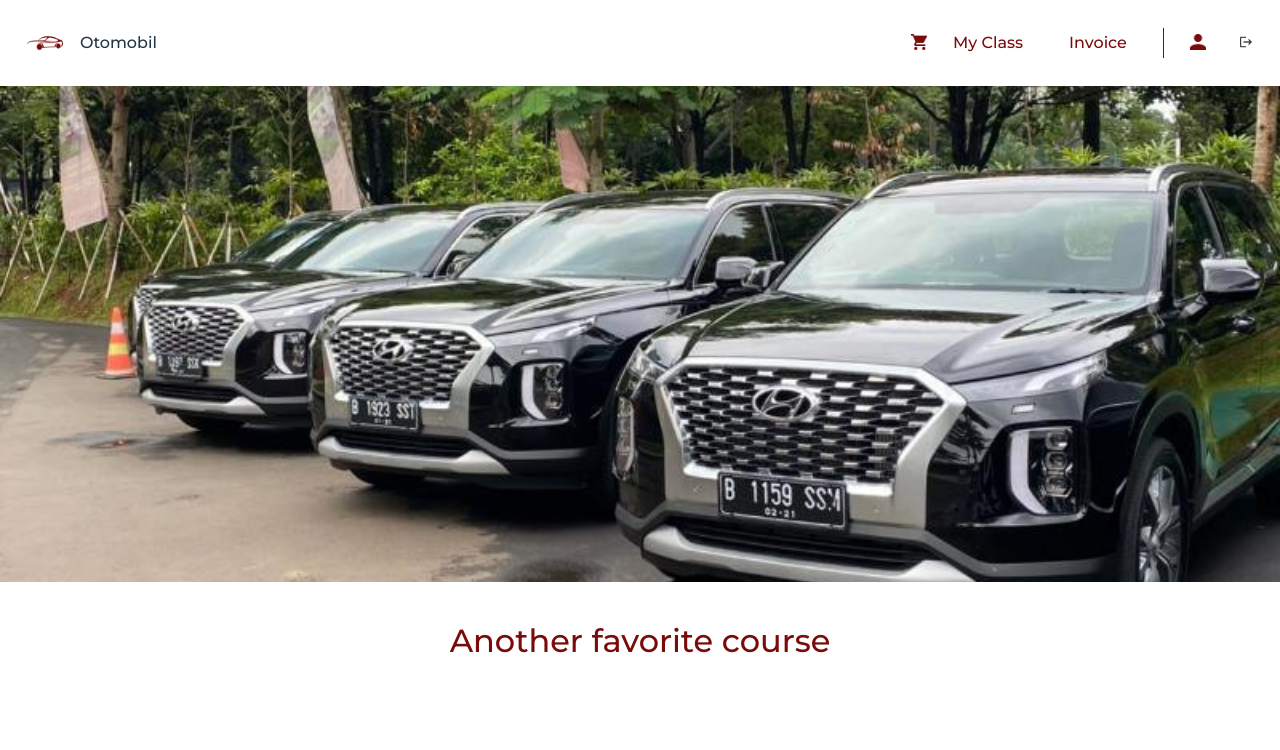
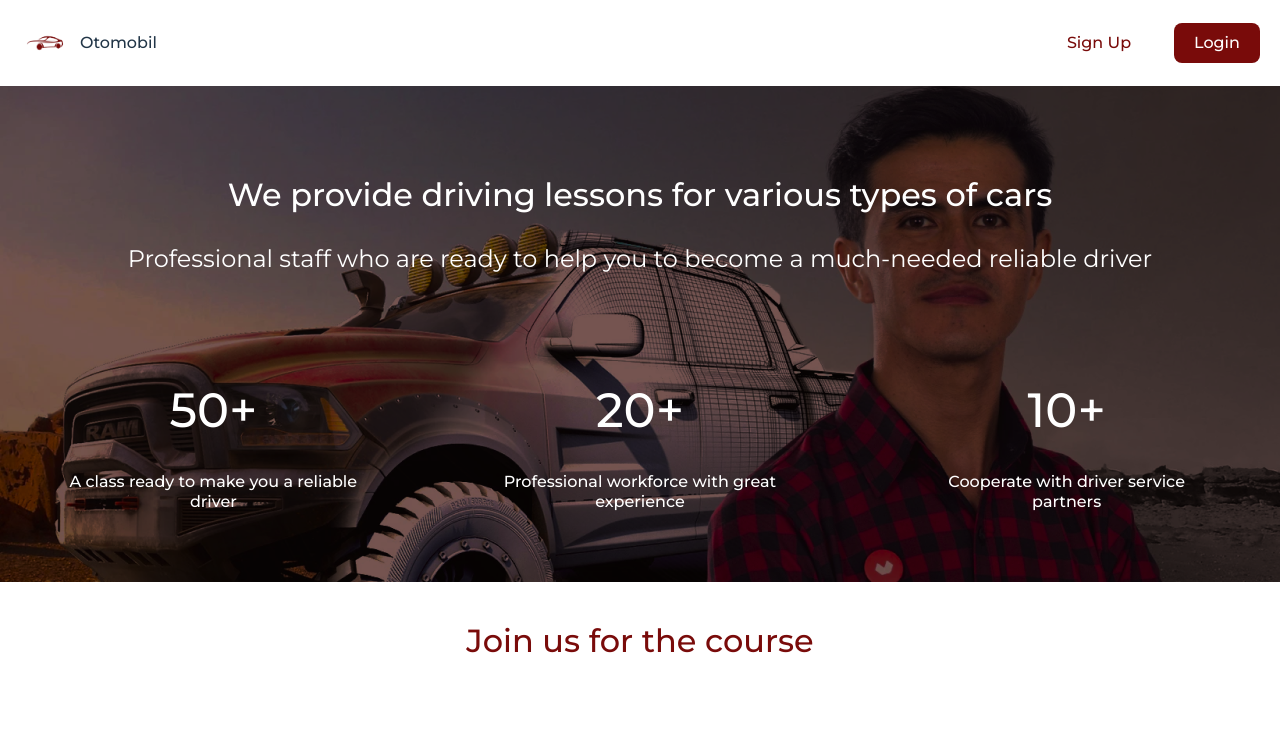
Before and after one commit to huseinnabil1997/FS15-Frontend, a React (Vite) app: page / in a window 1280 px wide. Shown: the top 750 px of the page. Built offline with nearby package versions, Linux system fonts and the light colour scheme.

Commit message:
Fix lesson course styling

```diff
--- a/src/App.jsx
+++ b/src/App.jsx
@@ -13,7 +13,7 @@ import MenuClass from './pages/MenuClass'
 function App() {
   return (
     <>
-      <MenuClass />
+      <Homepage />
     </>
   )
 }
--- a/src/pages/homepage/homepage.css
+++ b/src/pages/homepage/homepage.css
@@ -9,7 +9,7 @@
   height: 496px;
   width: 100%;
   min-width: 1280px;
-  max-width: 1366px;
+  max-width: 100%;
   z-index: 1000;
   display: flex;
   justify-content: space-between;
```
